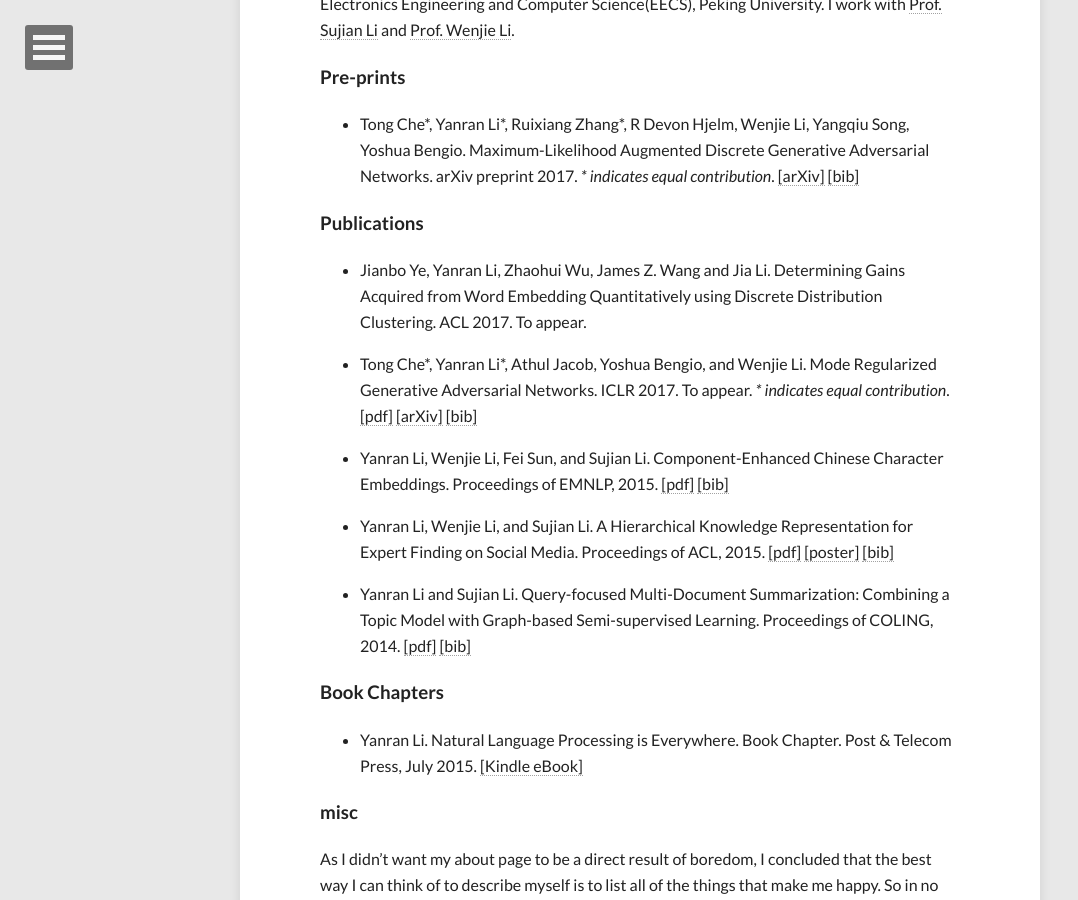
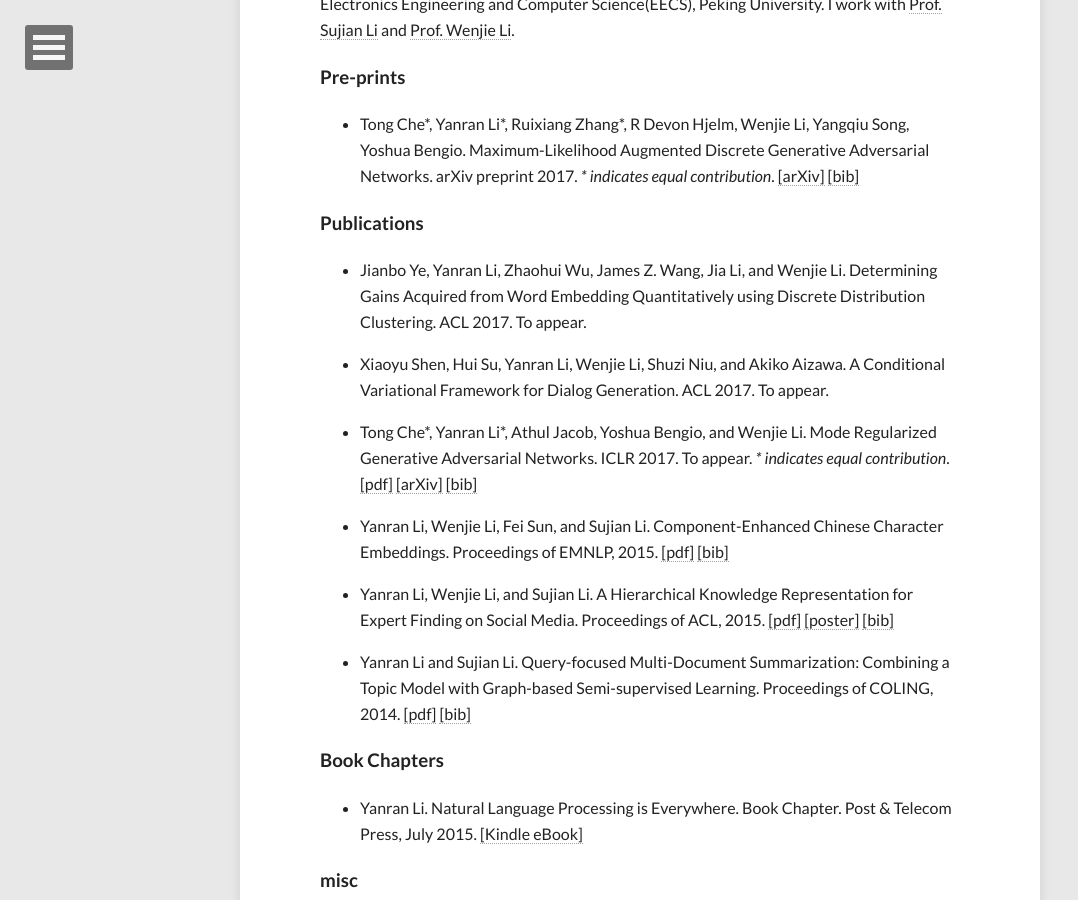
Before and after one commit to niangaotuantuan/niangaotuantuan.github.io, a Jekyll site: the page built from about.md, in a window 1280 px wide and 900 px high, scrolled down 701 px. Shown: the whole window, without its empty margins (0-1078 px from the left). Built offline with Jekyll 4.4.1, drawn with Linux system fonts in a browser that asks for light colours; nearby versions of some CDN libraries.

Commit message:
add publication

```diff
--- a/about.md
+++ b/about.md
@@ -19,7 +19,9 @@
 
 ### Publications
 
-- Jianbo Ye, Yanran Li, Zhaohui Wu, James Z. Wang and Jia Li. Determining Gains Acquired from Word Embedding Quantitatively using Discrete Distribution Clustering. ACL 2017. To appear.
+- Jianbo Ye, Yanran Li, Zhaohui Wu, James Z. Wang, Jia Li, and Wenjie Li. Determining Gains Acquired from Word Embedding Quantitatively using Discrete Distribution Clustering. ACL 2017. To appear.
+
+- Xiaoyu Shen, Hui Su, Yanran Li, Wenjie Li, Shuzi Niu, and Akiko Aizawa. A Conditional Variational Framework for Dialog Generation. ACL 2017. To appear.
 
 - Tong Che\*, Yanran Li\*, Athul Jacob, Yoshua Bengio, and Wenjie Li. Mode Regularized
 Generative Adversarial Networks. ICLR 2017. To appear. *\* indicates equal contribution*. [[pdf]](/files/iclr2017mdgan.pdf) [[arXiv]](https://arxiv.org/abs/1612.02136) [[bib]](/files/bibtex/iclr2017mdgan.bib)
```
